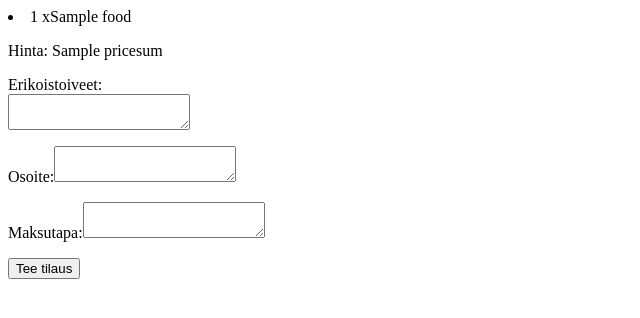
After one commit to AlTu774/Ravintolasovellus, a Flask app: template templates/order.html in a window 1280 px wide. The commit adds this page. Shown: the top 318 px of the page, without its empty margins (0-640 px from the left). Run offline with Flask 2, Linux system fonts and the light colour scheme; the template is opened without the code that fills it: most values are stand-ins (such as "Sample title", 1, 10 or a date in 2020).

Commit message:
ordering possible

```diff
--- a/app.py
+++ b/app.py
@@ -77,7 +77,8 @@ def restaurant_page(id):
     reviews = result.fetchall()
     result = db.session.execute("SELECT SUM(stars)/COUNT(*) FROM reviews WHERE res_id = :id", {"id":id})
     average = result.fetchone()
-    sql = """
+    try:
+        sql = """
         SELECT
             R.id
         FROM
@@ -90,14 +91,16 @@ def restaurant_page(id):
             U.name = :username
         AND
             RE.name = :restaurant
-    """
-    result = db.session.execute(sql, {"username":session["username"], "restaurant":restaurant[0]})
-    r_id = result.fetchone()
-    if not r_id:
-        rated = False
-    else:
-        rated = True
-    return render_template("restaurant_page.html", restaurant = restaurant, menu = menu, reviews = reviews, id=id,average = average, rated = rated)
+        """
+        result = db.session.execute(sql, {"username":session["username"], "restaurant":restaurant[0]})
+        r_id = result.fetchone()
+        if not r_id:
+            rated = False
+        else:
+            rated = True
+        return render_template("restaurant_page.html", restaurant = restaurant, menu = menu, reviews = reviews, id = id, average = average, rated = rated)
+    except:
+        return render_template("restaurant_page.html", restaurant = restaurant, menu = menu, reviews = reviews, id=id,average = average)
 
 @app.route("/login")
 def login():
@@ -148,7 +151,7 @@ def signin_check():
             return redirect("/signin_failed")
 
     hash_value = generate_password_hash(password)
-    sql = db.session.execute("INSERT INTO users (name, password, address, paymethod) VALUES (:username, :hash_value, ' ', ' ')", {"username":username, "hash_value":hash_value})
+    sql = db.session.execute("INSERT INTO users (name, password, address, paymethod, admin) VALUES (:username, :hash_value, ' ', ' ', False)", {"username":username, "hash_value":hash_value})
     db.session.commit                                                                                                                                                                                                                                                                                                                                                                                                                                                                                                                                                                                                                                                                                                                                                                                                                                                                                                                                                                                                                                                                                                                                                                                                                                                                                                                                                                                              ()
     session["username"] = username
     return redirect ("/")
@@ -163,7 +166,6 @@ def review(id):
         rated = False
     else:
         rated = True
-    print(id)
     return render_template("review.html", restaurant = restaurant, id = id, review = review)
 
 @app.route("/review2/<int:id>", methods=["POST"])
@@ -213,6 +215,71 @@ def profile(id):
         info = result.fetchall()
         return render_template("profile.html", username = username, info = info)
 
+@app.route("/menu/<int:id>")
+def menu(id):
+    result = db.session.execute("SELECT id, food, price FROM menu WHERE res_id = :id", {"id":id})
+    items = result.fetchall()
+    return render_template("menu.html", items = items, id = id)
+
+@app.route("/order", methods=["POST"])
+def order():
+    amount = request.form.getlist("x")
+    food_ids = request.form.getlist("food")
+    res_id = request.form["res_id"]
+    pricesum = 0
+    foods = []
+    print(amount)
+    for food_id in food_ids:
+        result = db.session.execute("SELECT food, price FROM menu WHERE id = :id", {"id":food_id[0]})
+        nameprice = result.fetchone()
+        if amount[0] == '' :
+            while amount[0] == '':
+                amount.pop(0)
+        pricesum = pricesum + int(amount[0])*nameprice[1]
+        foods.append((nameprice[0],amount[0]))
+        amount.pop(0)
+    return render_template("order.html", foods = foods, pricesum = pricesum, res_id = res_id)
+
+@app.route("/process_order", methods=["POST"])
+def process_order():
+    foods = request.form.getlist("food")
+    print(foods)
+    pricesum = request.form["pricesum"]
+    amounts = request.form.getlist("x")
+    extras = request.form["extras"]
+    address = request.form["address"]
+    paymethod = request.form["paymethod"]
+    res_id = request.form["res_id"]
+    food_ids = []
+    for food in foods:
+        print(food)
+        result = db.session.execute("SELECT id FROM menu WHERE res_id = :res_id AND food = :food", {"res_id":res_id, "food":food})
+        food_ids.append(result.fetchone()[0])
+    result = db.session.execute("SELECT id FROM users WHERE name = :username", {"username":session["username"]})
+    user_id = result.fetchone()
+    sql ="""
+        INSERT INTO
+            orders
+            (pricesum, res_id, address, paymethod, extras, user_id)
+        VALUES
+            (:pricesum, :res_id, :address, :paymethod, :extras, :user_id)
+        """
+    result = db.session.execute(sql, {"pricesum":int(pricesum), "res_id":int(res_id), "address":address, "paymethod":paymethod, "extras":extras, "user_id":user_id[0]})
+    db.session.commit()
+    result = db.session.execute("SELECT MAX(id) FROM orders")
+    order_id = result.fetchone()
+    for x in amounts:
+        sql ="""
+            INSERT INTO
+                orders_menu
+                (food_id, x, order_id)
+            VALUES
+                (:food_id, :x, :order_id)
+            """
+        result = db.session.execute(sql, {"food_id":int(food_ids[0]), "x":int(x), "order_id":order_id[0]})
+        db.session.commit()
+        food_ids.pop(0)
+    return render_template("order_done.html")
 
 
 
--- /dev/null
+++ b/templates/order.html
@@ -0,0 +1,16 @@
+<form action="/process_order" method="POST">
+{% for food in foods %}
+<li>{{ food[0] }} x{{ food[1] }}
+<input type="hidden" name="food" value="{{ food[0] }}">
+<input type="hidden" name="x" value="{{ food[1] }}">
+{% endfor %}
+<p>Hinta: {{ pricesum }}</p>
+<p>Erikoistoiveet: <br>
+<textarea name="extras"></textarea>
+</p>
+<p>Osoite:<textarea name="address"></textarea></p>
+<p>Maksutapa:<textarea name="paymethod"></textarea></p>
+<input type="hidden" name="pricesum" value="{{ pricesum }}">
+<input type="hidden" name="res_id" value="{{ res_id }}">
+<input type="submit" value="Tee tilaus">
+</form>
--- /dev/null
+++ b/templates/order_done.html
@@ -0,0 +1,2 @@
+<h2>Tilaus tehty!</h2>
+<a href="/">Siirry etusivulle</a>
--- a/templates/restaurant_page.html
+++ b/templates/restaurant_page.html
@@ -4,7 +4,7 @@ Menu:
 {% for item in menu %}
 <li>{{ item }}
 {% endfor %}
-Siirry menuun
+<a href="/menu/{{ id }}">Siirry menuun</a>
 <br>
 {% if session.username %}
 {% if rated %}
```
Also changed, not shown: templates/menu.html (added, +9 -0 lines).
